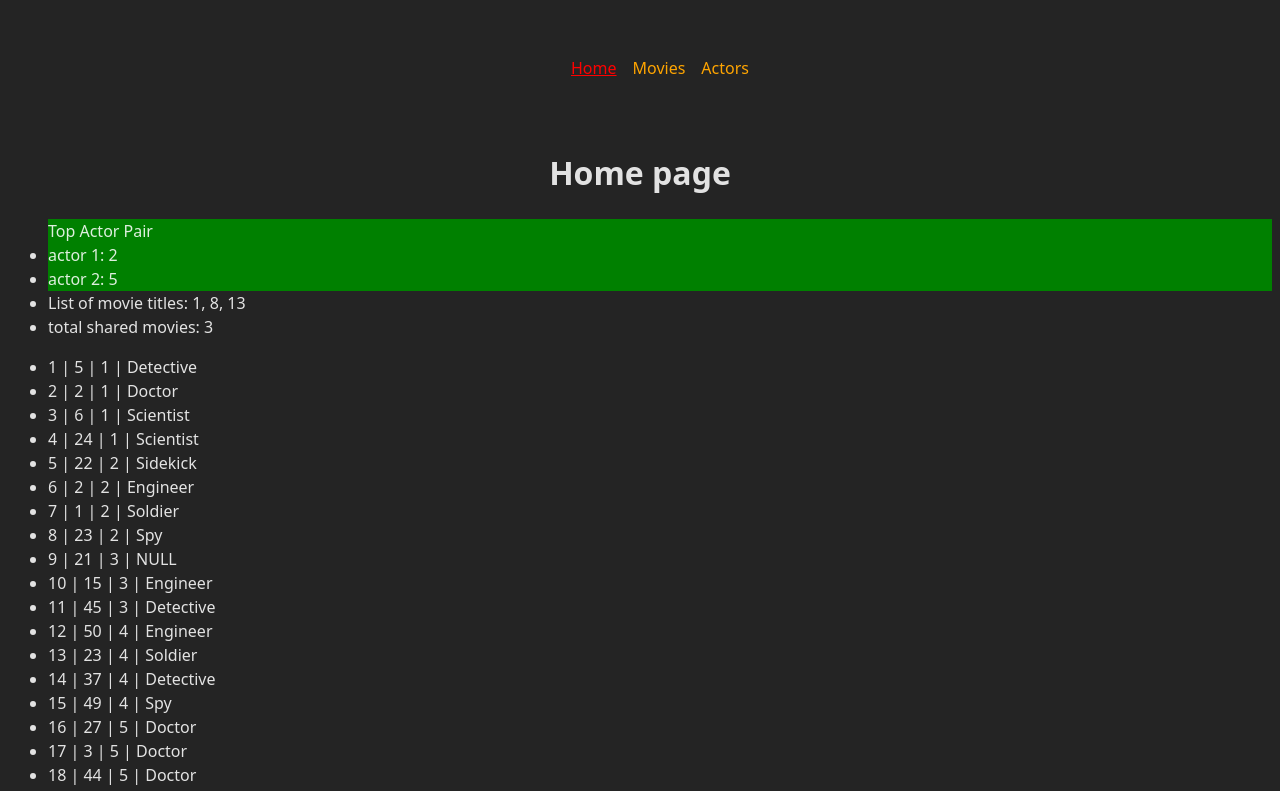
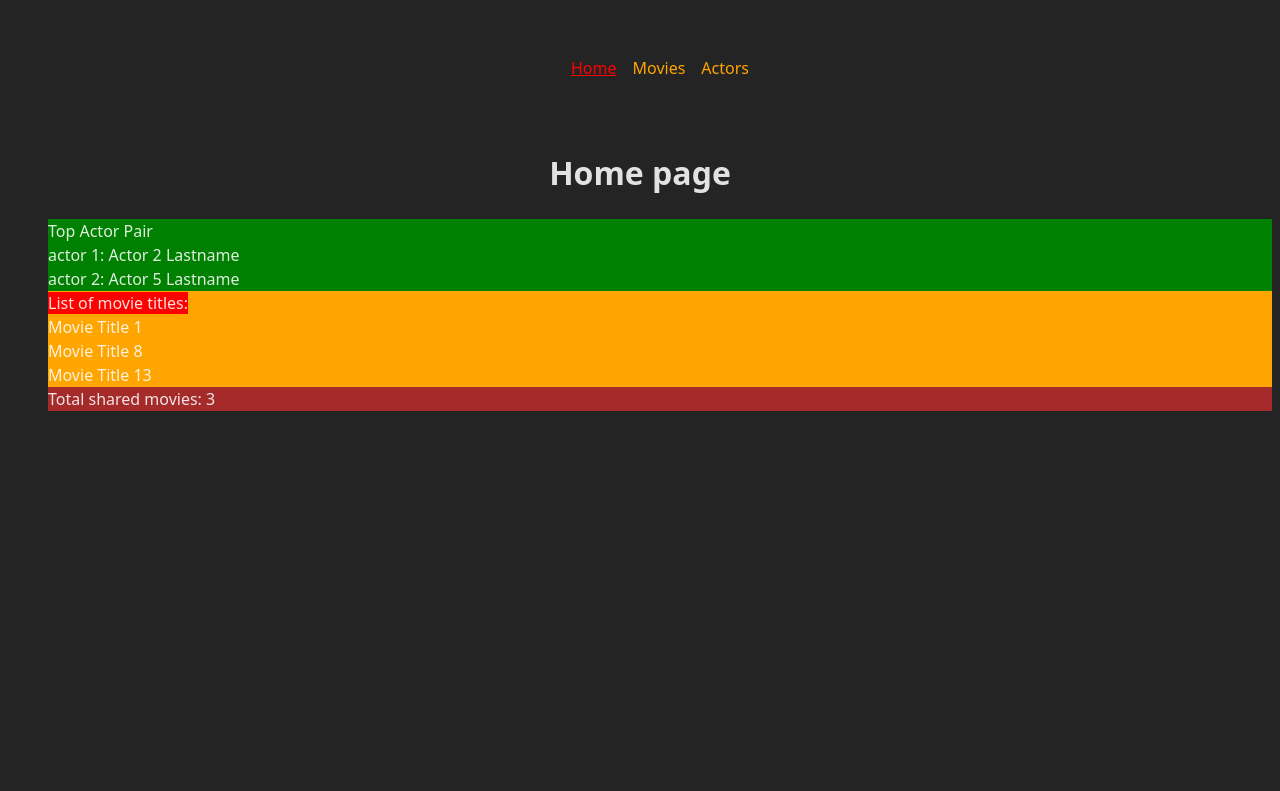
Before and after one commit to RadostinStAtanasov/Movie-Casting-Analyzer-Web-App, a React (Vite) app: page / in a window 1280 px wide. Shown: the top 791 px of the page. Built offline with nearby package versions, Linux system fonts and the light colour scheme.

Commit message:
Home page is ready, Movie page ready and movie details page ready

```diff
--- a/src/App.jsx
+++ b/src/App.jsx
@@ -1,8 +1,15 @@
-import { createBrowserRouter, RouterProvider } from "react-router-dom";
+import {
+  createBrowserRouter,
+  RouterProvider,
+  useParams,
+} from "react-router-dom";
 import HomePage from "./assets/pages/Home";
 import MoviePage from "./assets/pages/Movie";
 import ActorPage from "./assets/pages/Actor";
 import RootLayout from "./assets/pages/Root";
+import MovieDetailsPage from "./assets/pages/MovieDetails";
+import Context from "./assets/components/Context";
+import { useState, useEffect } from "react";
 
 const router = createBrowserRouter([
   {
@@ -11,15 +18,22 @@ const router = createBrowserRouter([
     children: [
       { path: "/", element: <HomePage /> },
       { path: "/movies", element: <MoviePage /> },
+      { path: "/movies/:movieId", element: <MovieDetailsPage /> },
       { path: "/actors", element: <ActorPage /> },
     ],
   },
 ]);
 
 function App() {
+  const userInfo = {
+    name: "Jonny",
+  };
+
   return (
     <>
-      <RouterProvider router={router} />
+      <Context.Provider value={userInfo}>
+        <RouterProvider router={router} />
+      </Context.Provider>
     </>
   );
 }
--- /dev/null
+++ b/src/assets/components/Context.jsx
@@ -0,0 +1,5 @@
+import { createContext } from "react";
+
+const Context = createContext(undefined);
+
+export default Context;
--- a/src/assets/pages/Home.jsx
+++ b/src/assets/pages/Home.jsx
@@ -3,6 +3,8 @@ import Papa from "papaparse";
 
 export default function HomePage() {
   const [rows, setRows] = useState([]);
+  const [actors, setActors] = useState([]);
+  const [listMoviesTitles, setListMoviesTitles] = useState([]);
 
   useEffect(() => {
     async function getData() {
@@ -13,7 +15,7 @@ export default function HomePage() {
       const csv = decoder.decode(result.value); // the csv text
       const results = Papa.parse(csv, { header: true }); // object with { data, errors, meta }
       const rows = results.data; // array of objects
-      console.log(rows);
+      //console.log(rows);
       setRows(rows);
     }
     getData();
@@ -30,13 +32,6 @@ export default function HomePage() {
     let checkIsEqualToFirst;
     let checkIsEqualToSecond;
     let result = {};
-
-    // result = {
-    //   firstActor: firstActorId,
-    //   secondActor: secondActor2,
-    //   moviesPlayedTogether: moviesPlayedTogether,
-    //   maxCountPairActorsTogether: maxCountPairActorsTogether,
-    // };
 
     for (let i = 0; i < rows.length; i++) {
       firstActorCheck = +rows[i].ActorID; // first Actor id
@@ -87,104 +82,76 @@ export default function HomePage() {
             }
           }
         }
-
-        //console.log(
-        //maxCountPairActorsTogether,
-        //moviesPlayedTogether,
-        // rows[j].ID,
-        // rows[j].ActorID,
-        // rows[j].MovieID,
-        // rows[j].RoleName
-        //);
       }
     }
     result.firstActor = firstActorId;
     result.secondActor = secondActorId;
     result.moviesPlayedTogether1 = moviesPlayedTogether;
     result.maxCountPairActorsTogether1 = maxCountPairActorsTogether;
-    console.log(
-      `max pairs actors ${maxCountPairActorsTogether}, first actor ${firstActorId}, second actor ${secondActorId}, movie prayed together ${moviesPlayedTogether}`
-    );
     return result;
   }
   const resRows = topActorPair(rows);
 
-  // function topActorPairReverse(rows) {
-  //   let firstActorCheck;
-  //   let secondActorCheck;
-  //   let countPairActorsTogether = 0;
-  //   let maxCountPairActorsTogether = 0;
-  //   let firstActorId = firstActorCheck;
-  //   let secondActorId = secondActorCheck;
-  //   let moviesPlayedTogether = [];
-  //   let checkIsEqualToFirst;
-  //   let checkIsEqualToSecond;
+  useEffect(() => {
+    async function getData() {
+      const response = await fetch("./actors.csv");
+      const reader = response.body.getReader();
+      const result = await reader.read(); // raw array
+      const decoder = new TextDecoder("utf-8");
+      const csv = decoder.decode(result.value); // the csv text
+      const results = Papa.parse(csv, { header: true }); // object with { data, errors, meta }
+      const rows = results.data; // array of objects
+      //console.log(rows);
+      setActors(rows);
+    }
+    getData();
+  }, []);
 
-  //   for (let i = rows.length - 1; i > 0; i--) {
-  //     firstActorCheck = +rows[i].ActorID; // first Actor id
-  //     let firstActorMovieID = +rows[i].MovieID;
+  function getTopactorsNames(resRows, actors) {
+    let topActors = [];
 
-  //     if (moviesPlayedTogether.length == 1) {
-  //       moviesPlayedTogether = [];
-  //       firstActorId = null;
-  //       secondActorId = null;
-  //       maxCountPairActorsTogether = 0;
-  //     }
+    for (let i = 0; i < actors.length; i++) {
+      if (actors[i].ID == resRows.firstActor) {
+        topActors.push(actors[i].FullName);
+      } else if (+actors[i].ID == resRows.secondActor) {
+        topActors.push(actors[[i]].FullName);
+      }
+    }
+    return topActors;
+  }
+  const resultTopActors = getTopactorsNames(resRows, actors);
 
-  //     for (let j = rows.length - 2; j > 0; j--) {
-  //       secondActorCheck = +rows[j].ActorID; // second actor id
-  //       let secondActorMovieID = +rows[j].MovieID;
+  useEffect(() => {
+    async function getData() {
+      const response = await fetch("./movies.csv");
+      const reader = response.body.getReader();
+      const result = await reader.read(); // raw array
+      const decoder = new TextDecoder("utf-8");
+      const csv = decoder.decode(result.value); // the csv text
+      const results = Papa.parse(csv, { header: true }); // object with { data, errors, meta }
+      const rows = results.data; // array of objects
+      //console.log(rows);
+      setListMoviesTitles(rows);
+    }
+    getData();
+  }, []);
 
-  //       if (firstActorMovieID !== secondActorMovieID) {
-  //         break;
-  //       }
+  function listOfMovieTitles(listMoviesTitles, resRows) {
+    let listMovie = [];
 
-  //       countPairActorsTogether = 0;
-  //       for (let l = rows.length - 1; l > 0; l--) {
-  //         checkIsEqualToFirst = +rows[l - 1].ActorID;
-  //         checkIsEqualToSecond = +rows[l].ActorID;
-  //         if (
-  //           firstActorCheck == checkIsEqualToFirst &&
-  //           secondActorCheck == checkIsEqualToSecond &&
-  //           rows[l].MovieID == rows[l - 1].MovieID
-  //         ) {
-  //           countPairActorsTogether++;
-  //           if (countPairActorsTogether > maxCountPairActorsTogether) {
-  //             maxCountPairActorsTogether = countPairActorsTogether;
-  //             firstActorId = +rows[l].ActorID;
-  //             secondActorId = +rows[l - 1].ActorID;
-  //             moviesPlayedTogether.push(+rows[l].MovieID);
-  //           }
-  //         } else if (
-  //           secondActorCheck == checkIsEqualToFirst &&
-  //           firstActorCheck == checkIsEqualToSecond &&
-  //           rows[l].MovieID == rows[l - 1].MovieID
-  //         ) {
-  //           countPairActorsTogether++;
-  //           if (countPairActorsTogether > maxCountPairActorsTogether) {
-  //             maxCountPairActorsTogether = countPairActorsTogether;
-  //             firstActorId = +rows[l].ActorID;
-  //             secondActorId = +rows[l - 1].ActorID;
-  //             moviesPlayedTogether.push(+rows[l].MovieID);
-  //           }
-  //         }
-  //       }
+    for (let i = 0; i < listMoviesTitles.length; i++) {
+      for (let j = 0; j < resRows.moviesPlayedTogether1.length; j++) {
+        let movieCheck = resRows.moviesPlayedTogether1[j];
+        if (listMoviesTitles[i].ID == movieCheck) {
+          listMovie.push(listMoviesTitles[i].Title);
+        }
+      }
+    }
+    //console.log(listMovie);
+    return listMovie;
+  }
 
-  //       //console.log(
-  //       //maxCountPairActorsTogether,
-  //       //moviesPlayedTogether,
-  //       // rows[j].ID,
-  //       // rows[j].ActorID,
-  //       // rows[j].MovieID,
-  //       // rows[j].RoleName
-  //       //);
-  //     }
-  //   }
-  //   console.log(
-  //     `max pairs actors ${maxCountPairActorsTogether}, first actor ${firstActorId}, second actor ${secondActorId}, movie prayed together ${moviesPlayedTogether}`
-  //   );
-  // }
-  // topActorPairReverse(rows);
+  let resultMovieList = listOfMovieTitles(listMoviesTitles, resRows);
 
   return (
     <>
@@ -192,20 +159,28 @@ export default function HomePage() {
       <ul>
         <div style={{ backgroundColor: "green" }}>
           Top Actor Pair
-          <li>actor 1: {resRows.firstActor}</li>
-          <li>actor 2: {resRows.secondActor}</li>
+          <li>actor 1: {resultTopActors[0]}</li>
+          <li>actor 2: {resultTopActors[1]}</li>
         </div>
-        <li>
-          List of movie titles: {resRows.moviesPlayedTogether1.join(", ")}
+        <div style={{ backgroundColor: "orange" }}>
+          <span style={{ backgroundColor: "red" }}>List of movie titles:</span>
+          {resultMovieList.map((movie, index) => (
+            <li key={index}>{movie}</li>
+          ))}
+        </div>
+        <li style={{ backgroundColor: "brown" }}>
+          Total shared movies: {resRows.maxCountPairActorsTogether1}
         </li>
-        <li>total shared movies: {resRows.maxCountPairActorsTogether1}</li>
       </ul>
       <ul>
-        {rows.map((item, index) => (
-          <li key={index}>
+        {/* <span>
+          <strong>All Movies</strong>
+        </span> */}
+        {/* {rows.map((item, index) => (
+          <li style={{ backgroundColor: "purple" }} key={index}>
             {item.ID} | {item.ActorID} | {item.MovieID} | {item.RoleName}
           </li>
-        ))}
+        ))} */}
       </ul>
     </>
   );
--- /dev/null
+++ b/src/assets/pages/MovieDetails.jsx
@@ -0,0 +1,55 @@
+import { Link, useParams } from "react-router-dom";
+import { useState, useEffect } from "react";
+import Papa from "papaparse";
+
+export default function MovieDetailsPage() {
+  const params = useParams();
+  const id = params.movieId;
+  const [rows, setRows] = useState([]);
+
+  useEffect(() => {
+    async function getData() {
+      const response = await fetch("../../../movies.csv");
+      const reader = response.body.getReader();
+      const result = await reader.read(); // raw array
+      const decoder = new TextDecoder("utf-8");
+      const csv = decoder.decode(result.value); // the csv text
+      const results = Papa.parse(csv, { header: true }); // object with { data, errors, meta }
+      const rows = results.data; // array of objects
+      console.log(rows);
+      // console.log(csv.split(","));
+      setRows(rows);
+    }
+    getData();
+  }, []);
+
+  function detailsForMovie(rows, id) {
+    let movieDetails = {};
+
+    for (let i = 0; i < rows.length; i++) {
+      if (+rows[i].ID == id) {
+        movieDetails.Id = rows[i].Id;
+        movieDetails.Title = rows[i].Title;
+        movieDetails.ReleaseDate = rows[i].ReleaseDate;
+      }
+    }
+    return movieDetails;
+  }
+
+  const resultDetailsMovie = detailsForMovie(rows, id);
+
+  return (
+    <>
+      <h1>Detail Page</h1>
+      <div style={{ textAlign: "center" }}>
+        <p>{resultDetailsMovie.Title}</p>
+        <p>{resultDetailsMovie.ReleaseDate}</p>
+        <p>
+          <Link to=".." relative="path">
+            Back
+          </Link>
+        </p>
+      </div>
+    </>
+  );
+}
--- a/src/index.css
+++ b/src/index.css
@@ -16,3 +16,7 @@
 h1 {
   text-align: center;
 }
+
+li {
+  list-style: none;
+}
```
Also changed, not shown: src/assets/pages/Movie.jsx (+16 -5 lines).
